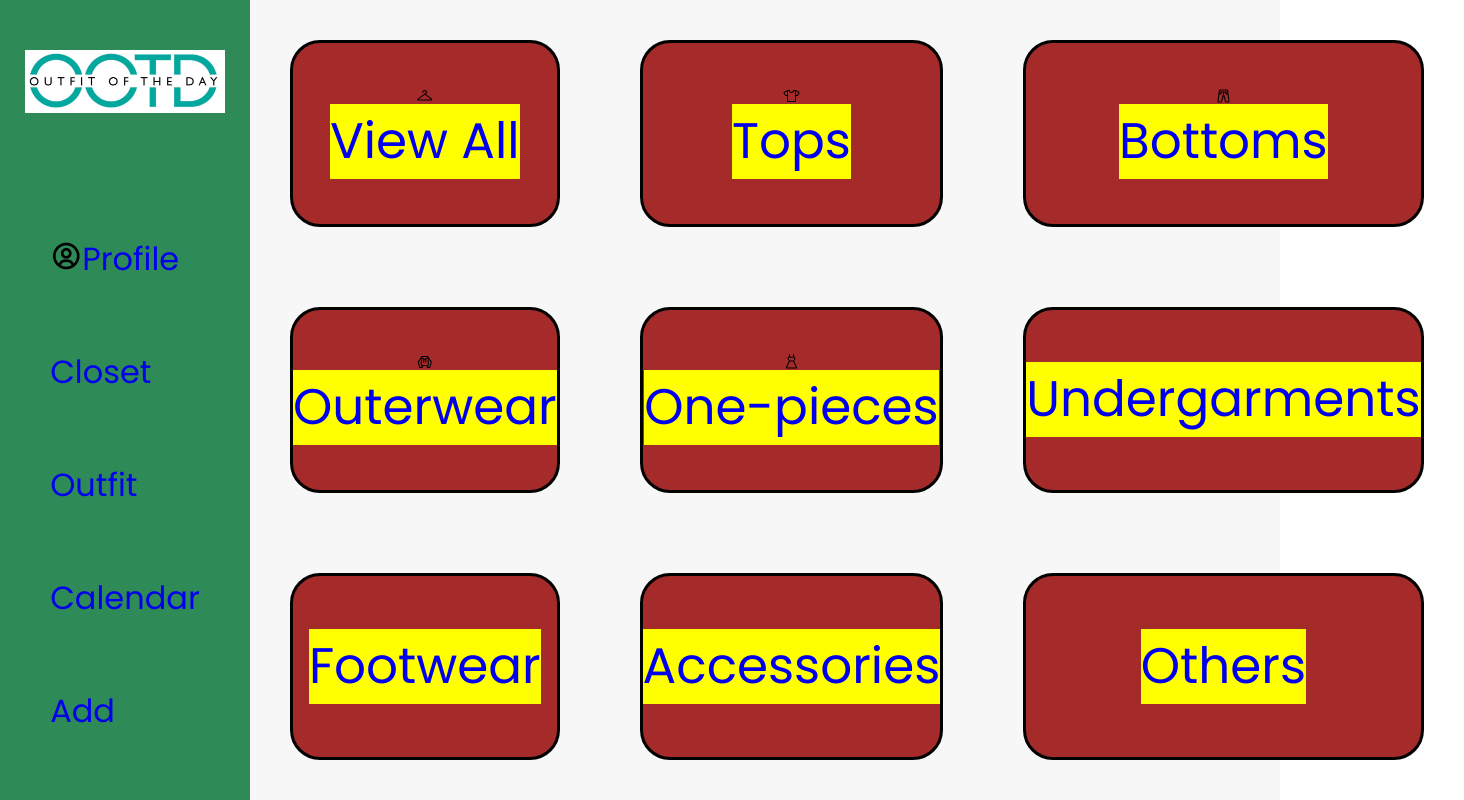
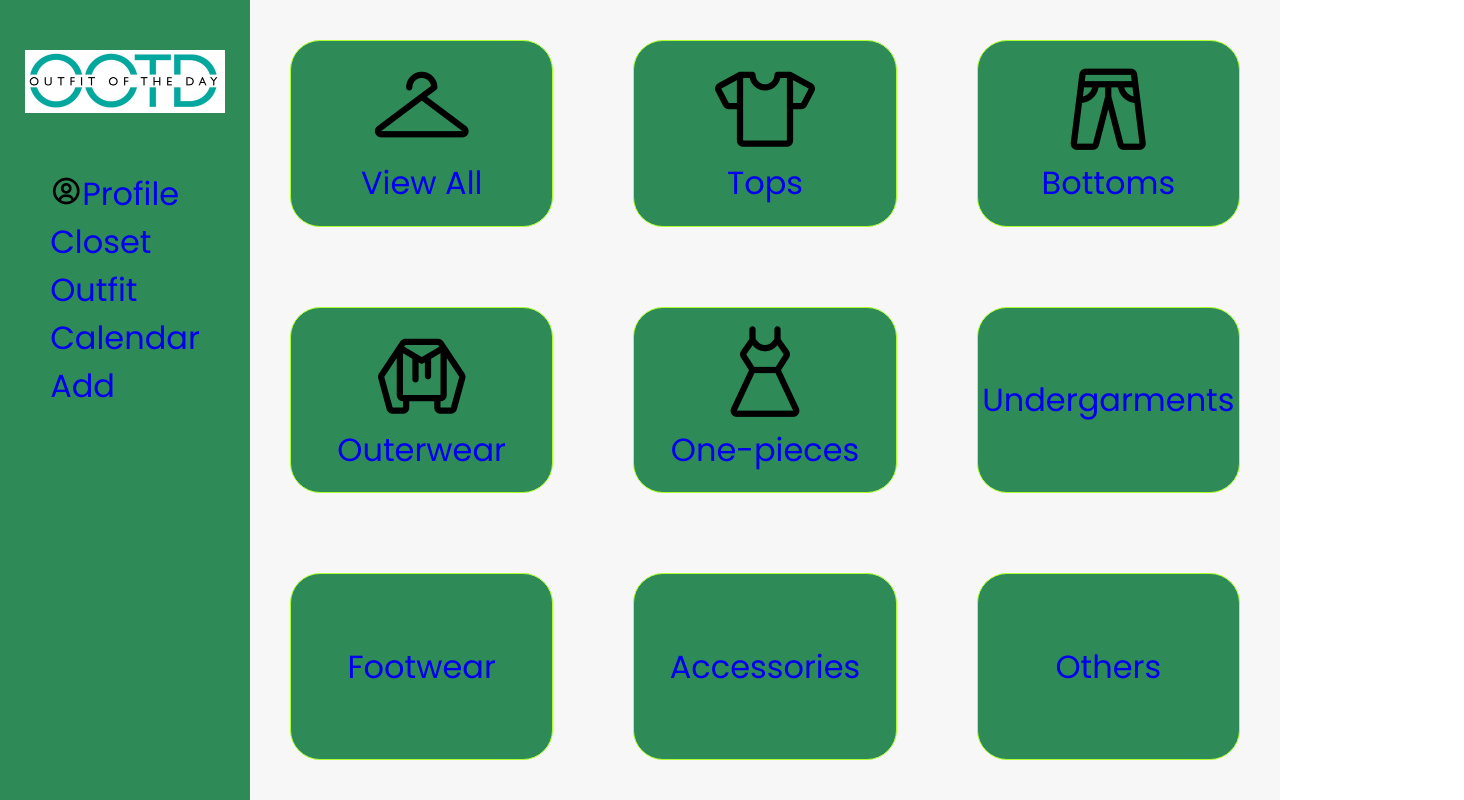
Before and after one commit to davidzheng14/ootd-project, a React (Vite) app: page /closet in a window 1280 px wide. Shown: the whole page, 1464 px wide, since content can reach past the window. Built offline with nearby package versions, Linux system fonts and the light colour scheme; some icons are missing.

Commit message:
Added CSS to ClosetPage

```diff
--- a/src/components/Sidebar.css
+++ b/src/components/Sidebar.css
@@ -18,7 +18,6 @@
     list-style: none;
     font-size: 2rem;
     font-family: Cambria, Cochin, Georgia, Times, 'Times New Roman', serif;
-    justify-content: space-evenly;
     flex: 1;
     text-decoration: none;
 }
--- a/src/pages/ClosetPage.css
+++ b/src/pages/ClosetPage.css
@@ -5,10 +5,14 @@
     height: 100vh;
 
 }
+.closet-page i{
+    font-size: 100px;
+}
+
 
 .closet-button {
-    background-color: brown;
-    border: 3px solid black;
+    background-color: seagreen;
+    border: 1px solid greenyellow;
     display: flex;
     flex-direction: column;
     justify-content: center;
@@ -20,13 +24,13 @@
 
 .closet-button a {
     text-decoration: none;
-    font-size: 50px;
-    background-color: yellow;
+    font-size: 2rem;
+
 
 }
 
-.tab-button {
+/* .tab-button {
     font-size: 50px;
     display: flex;
     justify-content: center;
-}
+} */
```
Also changed, not shown: src/pages/CategoryPage.jsx (+5 -2 lines).
